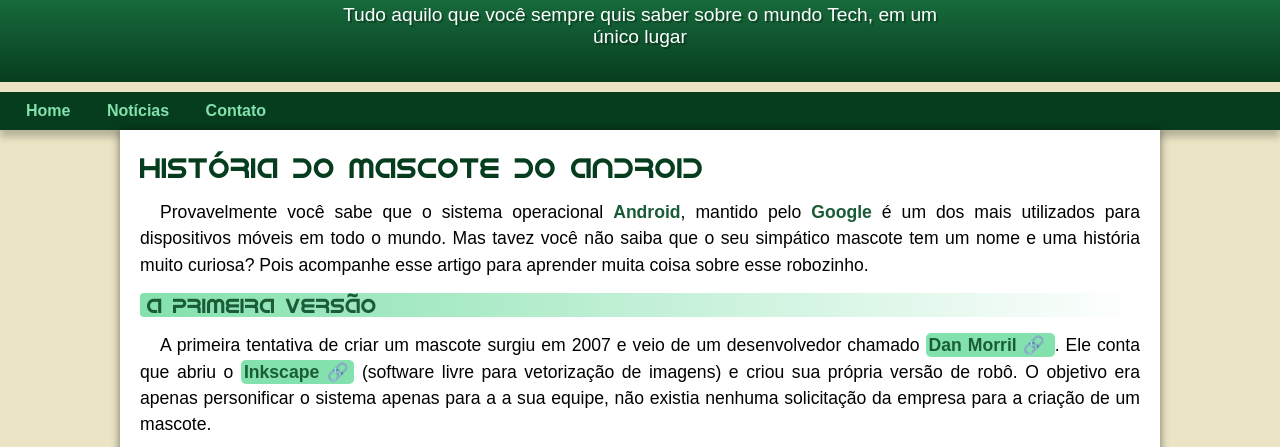
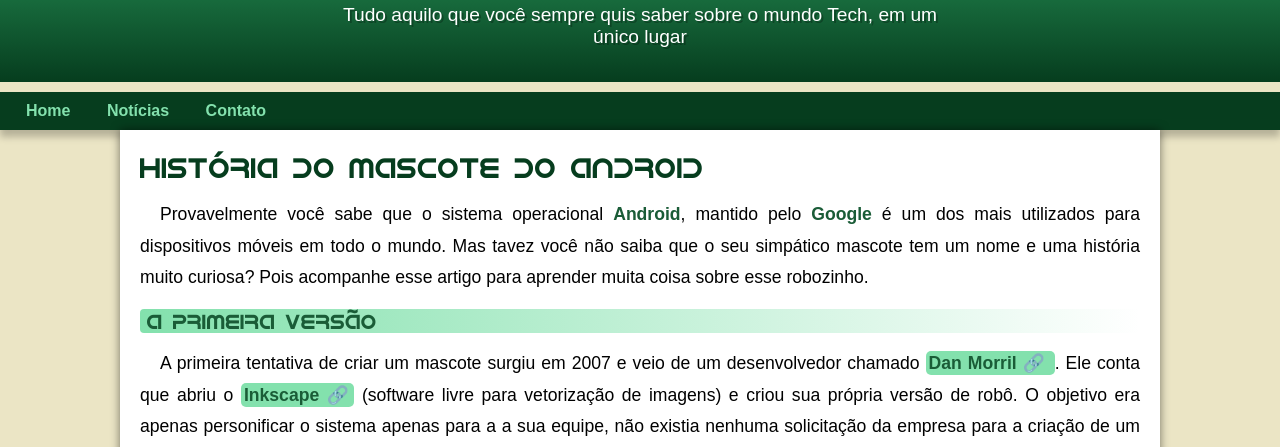
Before and after one commit to Mar-B-C/projeto-android, a plain HTML site: page index.html in a window 1280 px wide. Shown: the part 113-560 px from the top of the page. Drawn offline with Linux system fonts and the light colour scheme.

Commit message:
text correct

```diff
--- a/estilos/style.css
+++ b/estilos/style.css
@@ -115,7 +115,7 @@
     text-align: justify;
     text-indent: 20px;
     font-size: 1.1em;
-    line-height: 1.5em;
+    line-height: 1.8em;
 }
 main strong{
     color: var(--cor4);
```
